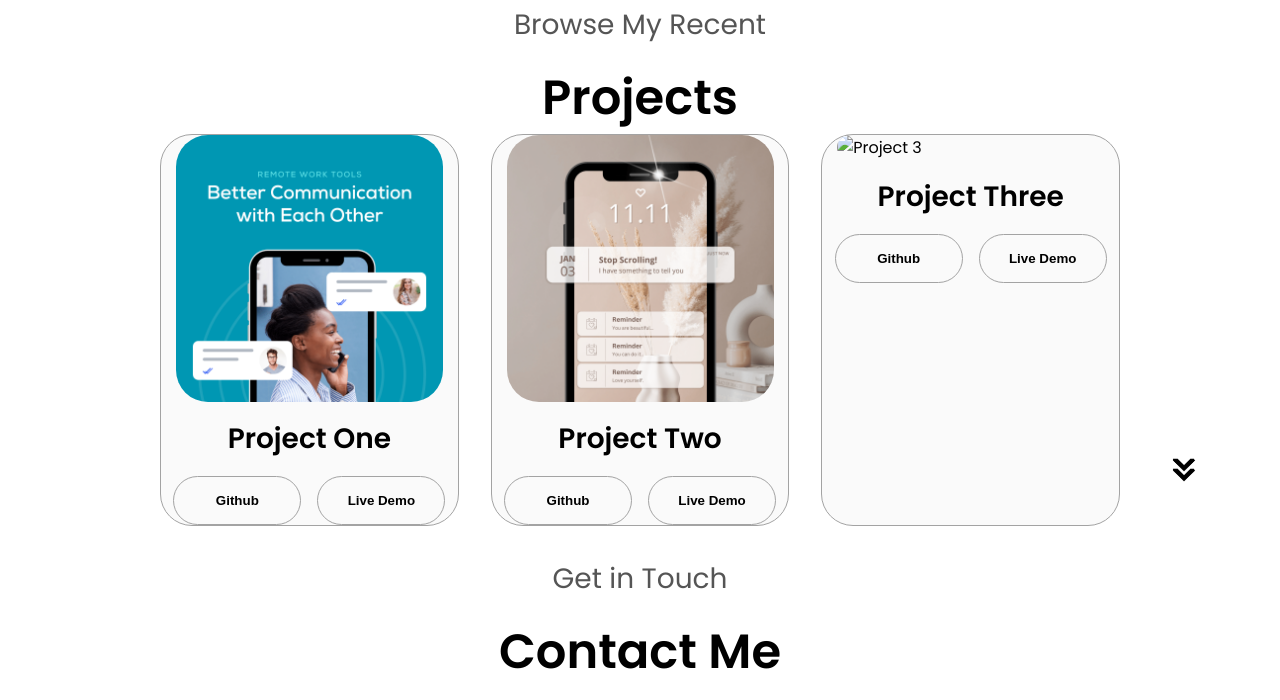
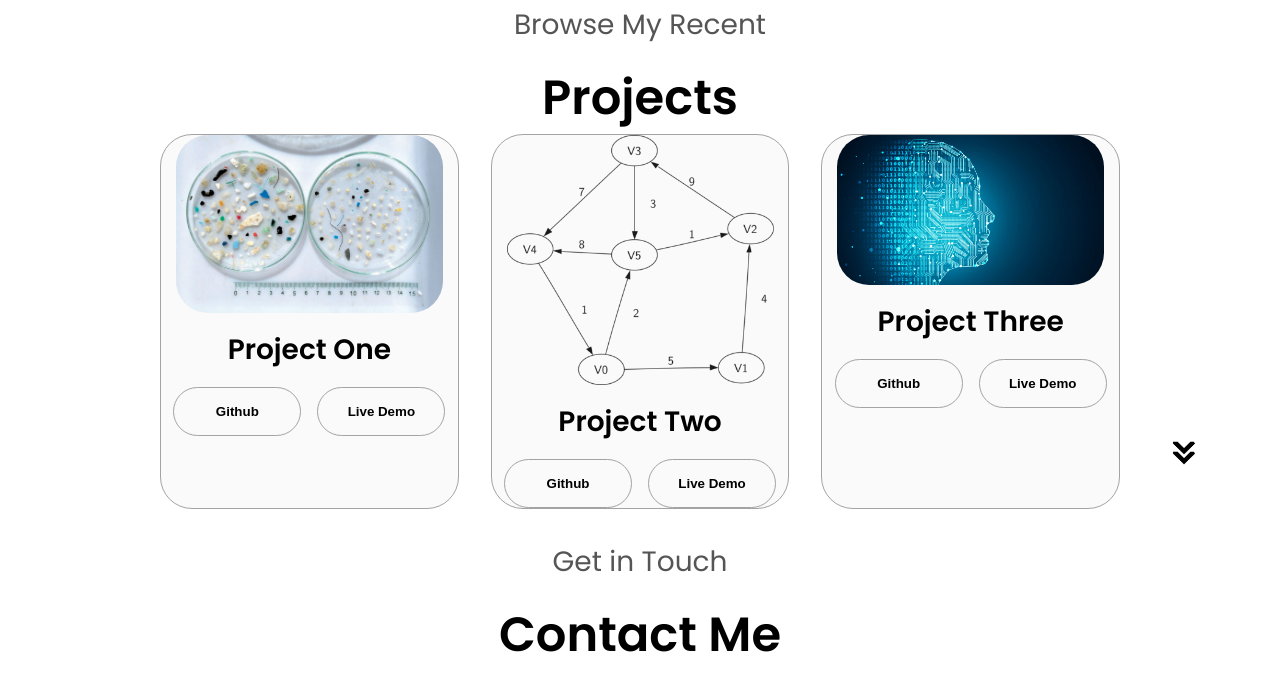
Before and after one commit to stampi123/Portfolio-Website, a plain HTML site: page index.html in a window 1280 px wide. Shown: the part 2460-3160 px from the top of the page. Drawn offline with Linux system fonts and the light colour scheme.

Commit message:
Update index.html

```diff
--- a/index.html
+++ b/index.html
@@ -259,7 +259,7 @@
           <div class="details-container color-container">
             <div class="article-container">
               <img
-                src="project-1.png"
+                src="project1.jpg"
                 alt="Project 1"
                 class="project-img"
               />
@@ -283,7 +283,7 @@
           <div class="details-container color-container">
             <div class="article-container">
               <img
-                src="project-2.png"
+                src="project2.png"
                 alt="Project 2"
                 class="project-img"
               />
@@ -307,7 +307,7 @@
           <div class="details-container color-container">
             <div class="article-container">
               <img
-                src="project-3.png"
+                src="project3.jpeg"
                 alt="Project 3"
                 class="project-img"
               />
```
